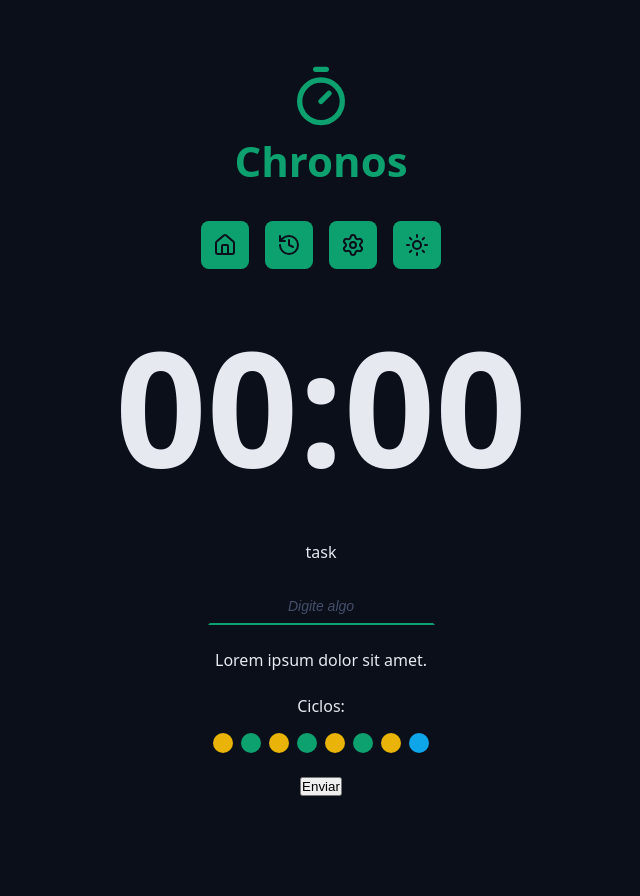
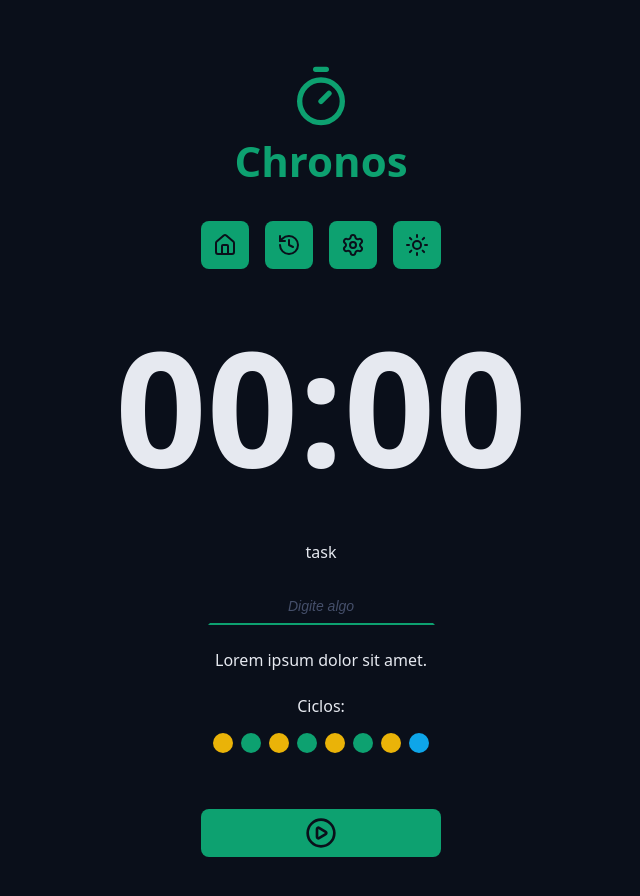
Before and after one commit to chris-zpl/chronos-pomodoro, a React (Vite) app: page / in a window 1280 px wide. Shown: the top 896 px of the page, without its empty margins (319-959 px from the left). Before the commit the page ends 828 px from the top, so only its background shows below. Built offline with nearby package versions, Linux system fonts and the light colour scheme.

Commit message:
Adicionado o componente de botão padrão

```diff
--- a/src/App.tsx
+++ b/src/App.tsx
@@ -7,6 +7,8 @@
 import { CountDown } from "./components/CountDown";
 import { DefaultInput } from "./components/DefaultInput";
 import { Cycles } from "./components/Cycles";
+import { DefaultButton } from "./components/DefaultButton";
+import { PlayCircleIcon } from "lucide-react";
 
 export default function App() {
   return (
@@ -37,7 +39,9 @@
             <Cycles />
           </div>
           <div className="formRow">
-            <button>Enviar</button>
+            <DefaultButton>
+              <PlayCircleIcon />
+            </DefaultButton>
           </div>
         </form>
       </Container>
--- /dev/null
+++ b/src/components/DefaultButton/index.tsx
@@ -0,0 +1,16 @@
+import styles from "./styles.module.css";
+
+type DefaultButtonProps = {
+  children: React.ReactNode;
+  color?: 'green'| 'red';
+} & React.ComponentProps<"button">;
+
+export function DefaultButton({ children, color='green', ...props }: DefaultButtonProps) {
+  return (
+    <>
+      <button className={`${styles.button} ${styles[color]}`} {...props}>
+        {children}
+      </button>
+    </>
+  );
+}
--- /dev/null
+++ b/src/components/DefaultButton/styles.module.css
@@ -0,0 +1,29 @@
+.button {
+  border: none;
+  background: var(--primary);
+  color: var(--text-over-primary);
+  display: flex;
+  align-items: center;
+  justify-content: center;
+  min-width: 24rem;
+  padding: 0.8rem;
+  border-radius: 0.8rem;
+  margin: 3.2rem 0;
+  cursor: pointer;
+}
+
+.button svg {
+  width: 3.2rem;
+  height: 3.2rem;
+}
+.button:hover {
+  filter: brightness(80%);
+}
+.green {
+  background: var(--primary);
+  color: var(--text-over-primary);
+}
+.red {
+  background: var(--error);
+  color: var(--text-over-error);
+}
```
